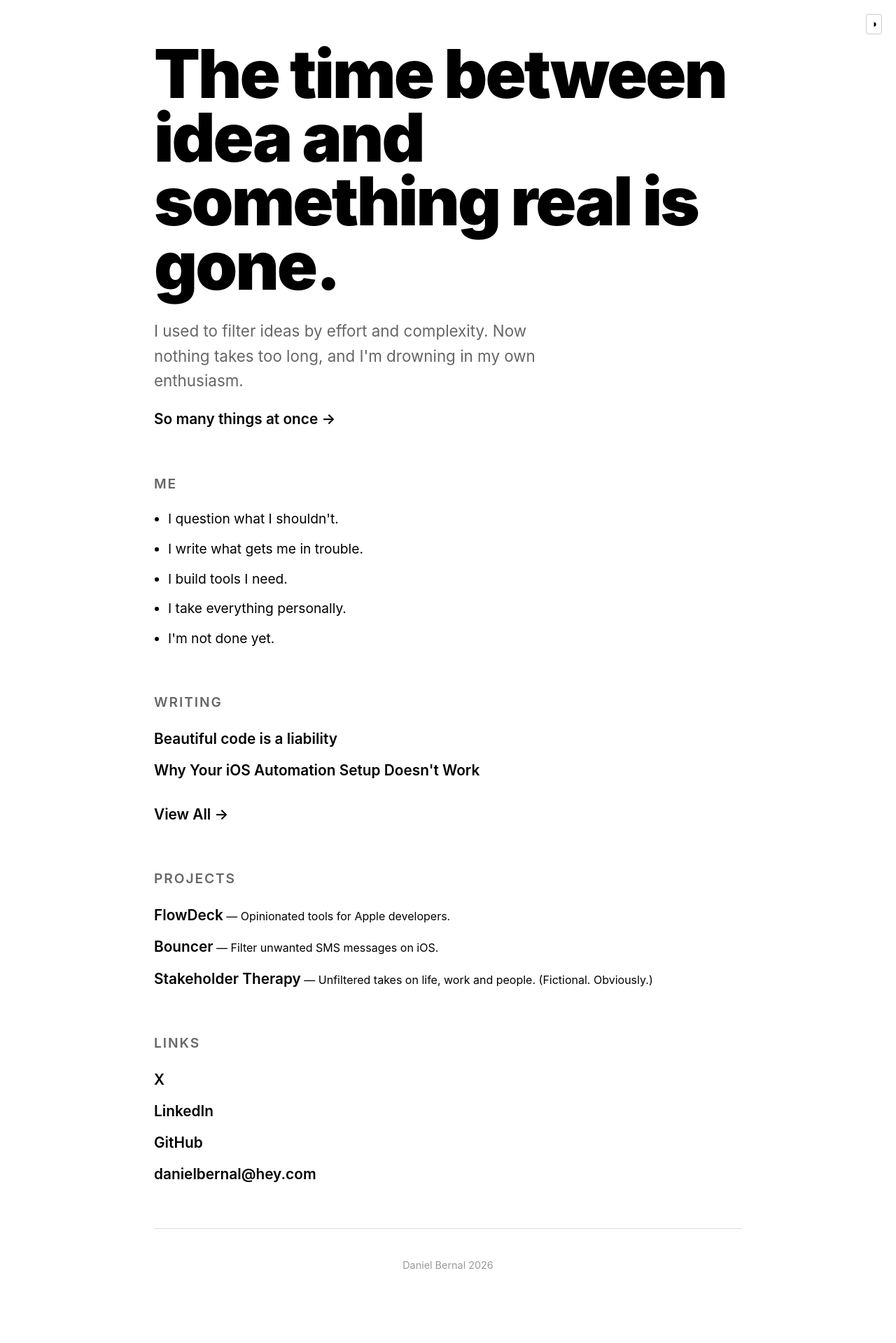
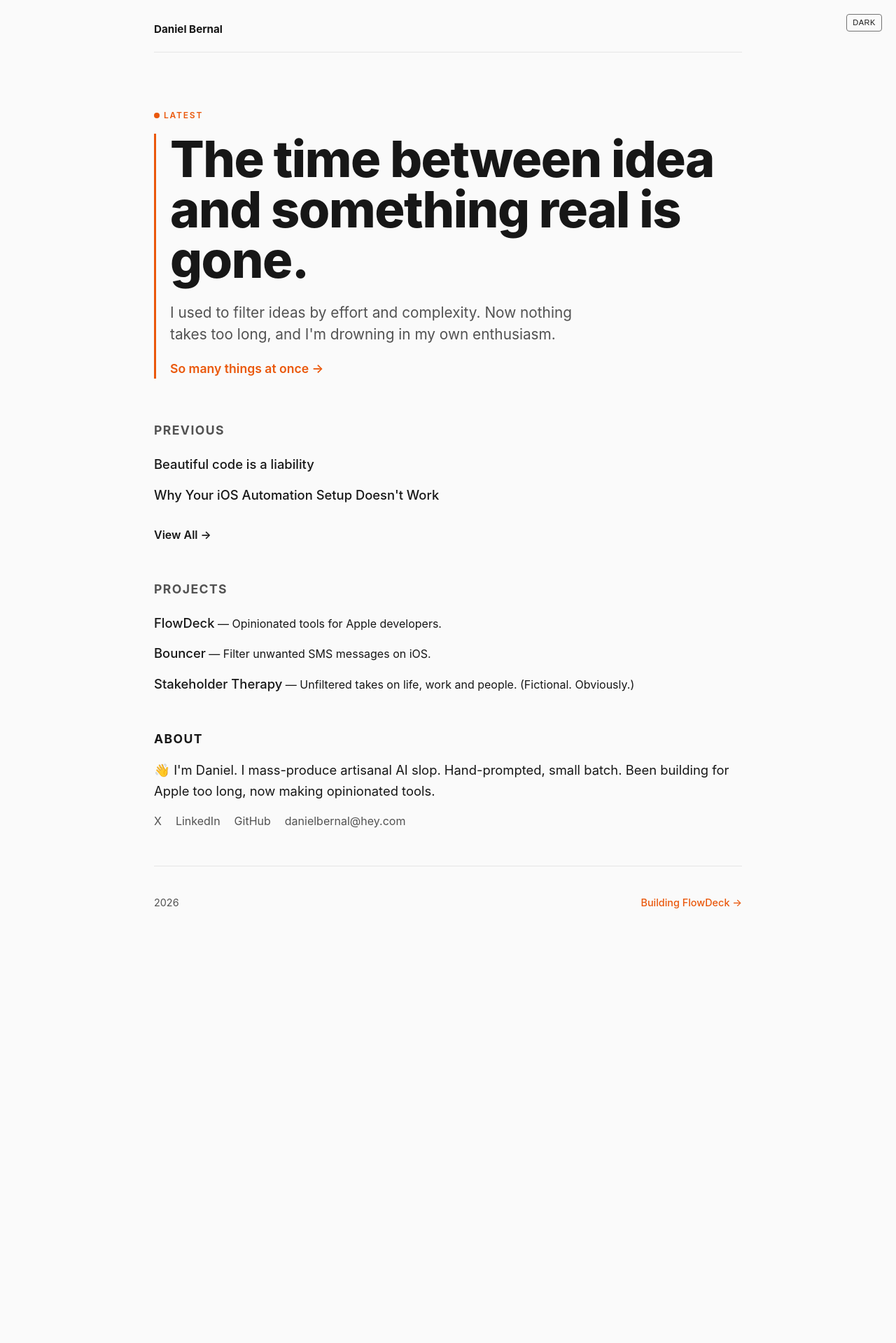
Before and after one commit to afterxleep/danielbernal.co, a Jekyll site: the page built from index.html, in a window 1280 px wide. Shown: the whole page at 70% size. Built offline with Jekyll 4.4.1, drawn with Linux system fonts in a browser that asks for light colours; after the commit the page ends 1401 px from its top, so only the background shows below that.

Commit message:
Redesign site with warm amber accent and cleaner layout
- New color palette: softer dark (#0a0a0a) with amber accent (#f97316)
- CSS variables for consistent theming
- Persistent navigation header on all pages
- Replaced Me/Links sections with About section (bio + social links)
- LATEST/PREVIOUS section labels
- Post pages: accent border on titles, "All posts" link
- Archive page: larger title, accent month headers
- Simplified footer with FlowDeck link
- Theme toggle respects system preference with user override

```diff
--- a/_layouts/default.html
+++ b/_layouts/default.html
@@ -9,6 +9,28 @@
   {% seo %}
 
   <style>
+    :root {
+      --bg: #0a0a0a;
+      --text: #f5f5f5;
+      --text-muted: #737373;
+      --text-subtle: #525252;
+      --accent: #f97316;
+      --accent-hover: #fb923c;
+      --border: #262626;
+      --code-bg: #171717;
+    }
+
+    .light-theme {
+      --bg: #fafafa;
+      --text: #171717;
+      --text-muted: #525252;
+      --text-subtle: #737373;
+      --accent: #ea580c;
+      --accent-hover: #f97316;
+      --border: #e5e5e5;
+      --code-bg: #f5f5f5;
+    }
+
     * {
       margin: 0;
       padding: 0;
@@ -17,30 +39,33 @@
 
     body {
       font-family: -apple-system, BlinkMacSystemFont, 'Segoe UI', 'Roboto', 'Helvetica Neue', Arial, sans-serif;
-      background: #000;
-      color: #fff;
+      background: var(--bg);
+      color: var(--text);
       line-height: 1.6;
       overflow-x: hidden;
       transition: background-color 0.3s ease, color 0.3s ease;
     }
 
-    /* Light theme */
+    /* Light theme overrides */
     body.light-theme {
-      background: #fff;
-      color: #000;
+      background: var(--bg);
+      color: var(--text);
     }
 
     body.light-theme footer h1 a,
     body.light-theme .statement h1,
-    body.light-theme .statement a,
     body.light-theme .post-list a,
     body.light-theme .view-all-link,
     body.light-theme .archive-list a,
     body.light-theme .post h1,
     body.light-theme .post-content h2,
-    body.light-theme .post-content h3,
+    body.light-theme .post-content h3 {
+      color: var(--text);
+    }
+
+    body.light-theme .statement a,
     body.light-theme .post-content a {
-      color: #000;
+      color: var(--accent);
     }
 
     body.light-theme footer p,
@@ -48,20 +73,20 @@
     body.light-theme .recent-posts h2,
     body.light-theme .most-read h2,
     body.light-theme .archive-month {
-      color: #666;
+      color: var(--text-muted);
     }
 
     body.light-theme .post-date,
     body.light-theme .archive-list .date {
-      color: #999;
+      color: var(--text-subtle);
     }
 
     body.light-theme .post-content {
-      color: #333;
+      color: var(--text-muted);
     }
 
     body.light-theme .post-content a {
-      border-bottom-color: #999;
+      border-bottom-color: var(--accent);
     }
 
     body.light-theme .post-content a:hover,
@@ -70,25 +95,26 @@
     body.light-theme .post-list a:hover,
     body.light-theme .view-all-link:hover,
     body.light-theme .archive-list a:hover {
-      border-bottom-color: #000;
+      color: var(--accent-hover);
+      border-bottom-color: var(--accent-hover);
     }
 
     body.light-theme .post-content blockquote {
-      border-left-color: #999;
-      color: #666;
+      border-left-color: var(--accent);
+      color: var(--text-muted);
     }
 
     body.light-theme .post-content code {
-      background: #f5f5f5;
+      background: var(--code-bg);
     }
 
     body.light-theme .post-content pre {
-      background: #f5f5f5;
+      background: var(--code-bg);
     }
 
     body.light-theme footer {
-      border-top-color: #ddd;
-      color: #999;
+      border-top-color: var(--border);
+      color: var(--text-subtle);
     }
 
     /* Theme toggle button */
@@ -97,28 +123,31 @@
       top: 20px;
       right: 20px;
       background: transparent;
-      border: 1px solid #666;
-      color: #fff;
-      padding: 6px;
+      border: 1px solid var(--text-subtle);
+      color: var(--text);
+      padding: 6px 8px;
       cursor: pointer;
-      font-size: 11pt;
-      transition: all 0.3s ease;
+      font-size: 11px;
+      font-weight: 500;
+      letter-spacing: 0.05em;
+      text-transform: uppercase;
+      transition: all 0.2s ease;
       z-index: 1000;
-      filter: grayscale(100%);
       display: flex;
       align-items: center;
       justify-content: center;
       line-height: 1;
-      border-radius: 3px;
+      border-radius: 4px;
     }
 
     body.light-theme .theme-toggle {
-      color: #000;
-      border-color: #ccc;
+      color: var(--text);
+      border-color: var(--text-subtle);
     }
 
     .theme-toggle:hover {
-      opacity: 0.7;
+      border-color: var(--accent);
+      color: var(--accent);
     }
 
     @media (max-width: 768px) {
@@ -136,26 +165,49 @@
     }
 
     .site-nav {
+      display: flex;
+      justify-content: space-between;
+      align-items: center;
       font-size: 0.95rem;
       margin-bottom: 40px;
-      color: #666;
+      padding-bottom: 20px;
+      border-bottom: 1px solid var(--border);
     }
 
-    .site-nav a {
-      color: #fff;
-      text-decoration: none;
-      font-weight: 600;
-      border-bottom: 1px solid #fff;
-      transition: all 0.2s;
+    .site-nav-left {
+      display: flex;
+      align-items: center;
+      gap: 8px;
     }
 
-    body.light-theme .site-nav a {
-      color: #000;
-      border-bottom-color: #000;
+    .site-nav-left a {
+      color: var(--text);
+      text-decoration: none;
+      font-weight: 700;
+      transition: color 0.2s;
     }
 
-    .site-nav a:hover {
-      opacity: 0.6;
+    .site-nav-left a:hover {
+      color: var(--accent);
+    }
+
+    .site-nav-right a {
+      color: var(--text-muted);
+      text-decoration: none;
+      font-weight: 500;
+      transition: color 0.2s;
+    }
+
+    .site-nav-right a:hover {
+      color: var(--accent);
+    }
+
+    body.light-theme .site-nav-left a {
+      color: var(--text);
+    }
+
+    body.light-theme .site-nav-right a {
+      color: var(--text-muted);
     }
 
     .container {
@@ -187,12 +239,35 @@
 
     /* Add top spacing on home page only */
     body.layout-default .manifesto {
-      margin-top: 60px;
+      margin-top: 40px;
+    }
+
+    .latest-label {
+      font-size: 0.75rem;
+      font-weight: 600;
+      text-transform: uppercase;
+      letter-spacing: 0.15em;
+      color: var(--accent);
+      margin-bottom: 16px;
+      display: flex;
+      align-items: center;
+      gap: 6px;
+    }
+
+    .latest-label::before {
+      content: '';
+      display: inline-block;
+      width: 8px;
+      height: 8px;
+      background: var(--accent);
+      border-radius: 50%;
     }
 
     .statement {
       opacity: 0;
-      animation: fadeIn 1s ease-in forwards;
+      animation: fadeIn 0.8s ease-out forwards;
+      padding-left: 20px;
+      border-left: 3px solid var(--accent);
     }
 
     @keyframes fadeIn {
@@ -200,48 +275,49 @@
     }
 
     .statement h1 {
-      font-size: clamp(2.5rem, 8vw, 6rem);
-      font-weight: 900;
-      letter-spacing: -0.03em;
-      line-height: 0.95;
-      margin-bottom: 30px;
-      color: #fff;
+      font-size: clamp(2.2rem, 7vw, 4.5rem);
+      font-weight: 800;
+      letter-spacing: -0.02em;
+      line-height: 1;
+      margin-bottom: 24px;
+      color: var(--text);
     }
 
     .statement p {
-      font-size: clamp(1.1rem, 2vw, 1.4rem);
-      color: #999;
+      font-size: clamp(1.1rem, 2vw, 1.3rem);
+      color: var(--text-muted);
       max-width: 600px;
       margin-bottom: 20px;
+      line-height: 1.5;
     }
 
     .statement a {
-      color: #fff;
+      color: var(--accent);
       text-decoration: none;
-      font-size: 1.3rem;
+      font-size: 1.1rem;
       font-weight: 600;
       border-bottom: 2px solid transparent;
-      transition: border-color 0.2s;
+      transition: all 0.2s;
     }
 
     .statement a:hover {
-      border-bottom-color: #fff;
+      border-bottom-color: var(--accent);
     }
 
     /* Sections */
     .recent-posts,
     .most-read {
-      margin-bottom: 60px;
+      margin-bottom: 50px;
     }
 
     .recent-posts h2,
     .most-read h2 {
-      font-size: 1.2rem;
-      font-weight: 600;
+      font-size: 1.1rem;
+      font-weight: 700;
       margin-bottom: 20px;
-      color: #666;
+      color: var(--text);
       text-transform: uppercase;
-      letter-spacing: 0.1em;
+      letter-spacing: 0.08em;
     }
 
     .post-list {
@@ -249,63 +325,107 @@
     }
 
     .post-list li {
-      margin-bottom: 12px;
+      margin-bottom: 14px;
     }
 
     .post-list a {
-      color: #fff;
+      color: var(--text);
       text-decoration: none;
-      font-size: 1.3rem;
-      font-weight: 600;
-      border-bottom: 2px solid transparent;
-      transition: border-color 0.2s;
+      font-size: 1.15rem;
+      font-weight: 500;
+      transition: color 0.2s;
     }
 
     .post-list a:hover {
-      border-bottom-color: #fff;
+      color: var(--accent);
+    }
+
+    .post-list li span {
+      color: var(--text-muted);
+      font-weight: 400;
+    }
+
+    /* About section */
+    .about-section {
+      margin-bottom: 50px;
+    }
+
+    .about-section h2 {
+      font-size: 1.1rem;
+      font-weight: 700;
+      margin-bottom: 16px;
+      color: var(--text);
+      text-transform: uppercase;
+      letter-spacing: 0.08em;
+    }
+
+    .about-bio {
+      font-size: 1.15rem;
+      font-weight: 400;
+      line-height: 1.6;
+      color: var(--text);
+      margin-bottom: 16px;
+    }
+
+    .about-links {
+      display: flex;
+      flex-wrap: wrap;
+      gap: 20px;
+    }
+
+    .about-links a {
+      color: var(--text-muted);
+      text-decoration: none;
+      font-size: 1rem;
+      transition: color 0.2s;
+    }
+
+    .about-links a:hover {
+      color: var(--accent);
     }
 
     /* View All */
     .view-all {
-      margin-top: -30px;
-      margin-bottom: 60px;
+      margin-top: -20px;
+      margin-bottom: 50px;
     }
 
     .view-all-link {
-      color: #fff;
+      color: var(--accent);
       text-decoration: none;
-      font-size: 1.3rem;
+      font-size: 1rem;
       font-weight: 600;
-      border-bottom: 2px solid transparent;
-      transition: border-color 0.2s;
+      transition: opacity 0.2s;
     }
 
     .view-all-link:hover {
-      border-bottom-color: #fff;
+      opacity: 0.8;
     }
 
     /* Archive Page */
     .archive h1 {
-      font-size: clamp(2.5rem, 8vw, 6rem);
-      font-weight: 900;
-      letter-spacing: -0.03em;
-      line-height: 0.95;
-      margin-bottom: 60px;
-      color: #fff;
+      font-size: clamp(2.5rem, 8vw, 5rem);
+      font-weight: 800;
+      letter-spacing: -0.02em;
+      line-height: 1;
+      margin-bottom: 50px;
+      color: var(--text);
+      border-left: 4px solid var(--accent);
+      padding-left: 24px;
     }
 
     body.light-theme .archive h1 {
-      color: #000;
+      color: var(--text);
     }
 
     .archive-month {
-      color: #666;
-      font-size: 0.9rem;
-      font-weight: 400;
+      color: var(--accent);
+      font-size: 0.85rem;
+      font-weight: 700;
       text-transform: uppercase;
       letter-spacing: 0.1em;
       margin-top: 40px;
-      margin-bottom: 20px;
+      margin-bottom: 16px;
     }
 
     .archive h2:first-of-type {
@@ -318,20 +438,19 @@
     }
 
     .archive-list li {
-      margin-bottom: 12px;
+      margin-bottom: 14px;
     }
 
     .archive-list a {
-      color: #fff;
+      color: var(--text);
       text-decoration: none;
-      font-size: 1.3rem;
-      font-weight: 600;
-      border-bottom: 2px solid transparent;
-      transition: border-color 0.2s;
+      font-size: 1.15rem;
+      font-weight: 500;
+      transition: color 0.2s;
     }
 
     .archive-list a:hover {
-      border-bottom-color: #fff;
+      color: var(--accent);
     }
 
     /* Post Page */
@@ -340,25 +459,29 @@
     }
 
     .post h1 {
-      font-size: clamp(2.5rem, 6vw, 4rem);
-      font-weight: 900;
+      font-size: clamp(2.2rem, 6vw, 3.5rem);
+      font-weight: 800;
       letter-spacing: -0.02em;
       line-height: 1.1;
-      margin-bottom: 10px;
-      color: #fff;
+      margin-bottom: 12px;
+      color: var(--text);
+      border-left: 4px solid var(--accent);
+      padding-left: 20px;
     }
 
     .post-date {
-      color: #666;
-      font-size: 0.9rem;
+      color: var(--accent);
+      font-size: 0.85rem;
+      font-weight: 600;
       margin-bottom: 40px;
       display: block;
+      padding-left: 24px;
     }
 
     .post-content {
-      font-size: 1.2rem;
-      line-height: 1.8;
-      color: #ddd;
+      font-size: 1.15rem;
+      line-height: 1.75;
+      color: var(--text);
     }
 
     .post-content img {
@@ -369,66 +492,66 @@
     }
 
     .post-content p {
-      margin-bottom: 25px;
+      margin-bottom: 24px;
     }
 
     .post-content h2 {
-      font-size: 2rem;
+      font-size: 1.75rem;
       font-weight: 700;
-      margin: 50px 0 25px;
-      color: #fff;
+      margin: 48px 0 20px;
+      color: var(--text);
     }
 
     .post-content h3 {
-      font-size: 1.5rem;
+      font-size: 1.35rem;
       font-weight: 600;
-      margin: 40px 0 20px;
-      color: #fff;
+      margin: 36px 0 16px;
+      color: var(--text);
     }
 
     .post-content a {
-      color: #fff;
-      border-bottom: 1px solid #666;
+      color: var(--accent);
+      border-bottom: 1px solid transparent;
       text-decoration: none;
       transition: border-color 0.2s;
     }
 
     .post-content a:hover {
-      border-bottom-color: #fff;
+      border-bottom-color: var(--accent);
     }
 
     .post-content ul,
     .post-content ol {
-      margin-bottom: 25px;
-      padding-left: 30px;
+      margin-bottom: 24px;
+      padding-left: 28px;
     }
 
     .post-content li {
-      margin-bottom: 10px;
+      margin-bottom: 8px;
     }
 
     .post-content blockquote {
-      border-left: 3px solid #666;
+      border-left: 3px solid var(--accent);
       padding-left: 20px;
-      margin: 30px 0;
-      color: #999;
+      margin: 32px 0;
+      color: var(--text-muted);
       font-style: italic;
     }
 
     .post-content code {
-      background: #111;
+      background: var(--code-bg);
       padding: 2px 6px;
-      border-radius: 3px;
-      font-family: 'Courier New', monospace;
-      font-size: 0.9em;
+      border-radius: 4px;
+      font-family: 'SF Mono', 'Consolas', 'Monaco', monospace;
+      font-size: 0.88em;
     }
 
     .post-content pre {
-      background: #111;
+      background: var(--code-bg);
       padding: 20px;
       border-radius: 8px;
       overflow-x: auto;
-      margin: 30px 0;
+      margin: 32px 0;
     }
 
     .post-content pre code {
@@ -438,47 +561,51 @@
 
     /* Post Footer Navigation */
     .post-footer {
-      margin-top: 80px;
-      padding-top: 60px;
-      border-top: 1px solid #333;
-      font-size: 0.95rem;
-      color: #666;
-    }
-
-    body.light-theme .post-footer {
-      border-top-color: #ddd;
+      margin-top: 60px;
+      margin-bottom: 40px;
     }
 
     .post-footer a {
-      color: #fff;
+      color: var(--accent);
       text-decoration: none;
+      font-size: 1.1rem;
       font-weight: 600;
-      border-bottom: 1px solid #fff;
-      transition: all 0.2s;
-    }
-
-    body.light-theme .post-footer a {
-      color: #000;
-      border-bottom-color: #000;
+      transition: opacity 0.2s;
     }
 
     .post-footer a:hover {
-      opacity: 0.6;
+      opacity: 0.7;
     }
 
     /* Footer */
     footer {
       margin-top: auto;
       padding: 40px 0;
-      text-align: center;
-      border-top: 1px solid #222;
-      color: #666;
+      border-top: 1px solid var(--border);
+      color: var(--text-muted);
       font-size: 0.9rem;
     }
 
+    .footer-content {
+      display: flex;
+      justify-content: space-between;
+      align-items: center;
+    }
+
+    .footer-right a {
+      color: var(--accent);
+      text-decoration: none;
+      font-weight: 500;
+      transition: opacity 0.2s;
+    }
+
+    .footer-right a:hover {
+      opacity: 0.8;
+    }
+
     body.light-theme footer {
-      border-top-color: #ddd;
-      color: #999;
+      border-top-color: var(--border);
+      color: var(--text-muted);
     }
 
     /* Responsive */
@@ -488,7 +615,8 @@
       }
 
       .site-nav {
-        margin-bottom: 30px;
+        margin-bottom: 24px;
+        padding-bottom: 16px;
       }
 
       .container {
@@ -499,6 +627,17 @@
         margin-bottom: 40px;
       }
 
+      body.layout-default .manifesto {
+        margin-top: 24px;
+      }
+
+      .statement {
+        padding-left: 16px;
+      }
+
+      .me-statement {
+        font-size: 1.15rem;
+      }
 
       .archive-list li {
         flex-direction: column;
@@ -508,6 +647,7 @@
       .archive-list .date {
         min-width: auto;
       }
+
     }
   </style>
   {% feed_meta %}
@@ -521,15 +661,15 @@
   </script>
 </head>
 <body class="layout-{{ page.layout }}">
-  <button class="theme-toggle" onclick="toggleTheme()">○</button>
+  <button class="theme-toggle" onclick="toggleTheme()">Dark</button>
 
-  {% unless page.url == "/" %}
   <header class="site-header">
     <nav class="site-nav">
-      <a href="/">← danielbernal.co</a>{% if page.layout == 'post' %} | <a href="/writing/">Writing</a>{% endif %}
+      <div class="site-nav-left">
+        <a href="/">Daniel Bernal</a>
+      </div>
     </nav>
   </header>
-  {% endunless %}
 
   <div class="container">
     <main>
@@ -537,7 +677,14 @@
     </main>
 
     <footer>
-      Daniel Bernal <span id="footer-year"></span>
+      <div class="footer-content">
+        <div class="footer-left">
+          <span><span id="footer-year"></span></span>
+        </div>
+        <div class="footer-right">
+          <a href="https://flowdeck.studio" target="_blank">Building FlowDeck →</a>
+        </div>
+      </div>
     </footer>
   </div>
   <script>
@@ -553,10 +700,10 @@
 
       if (theme === 'light') {
         body.classList.add('light-theme');
-        button.textContent = '◑';
+        button.textContent = 'Dark';
       } else {
         body.classList.remove('light-theme');
-        button.textContent = '○';
+        button.textContent = 'Light';
       }
     }
 
--- a/_layouts/post.html
+++ b/_layouts/post.html
@@ -40,4 +40,8 @@ layout: default
   </script>
 
   <meta itemprop="author" content="Daniel Bernal">
+
+  <div class="post-footer">
+    <a href="/writing/">← All posts</a>
+  </div>
 </article>
--- a/index.html
+++ b/index.html
@@ -4,22 +4,12 @@ title: Home
 ---
 
 <section class="manifesto">
+  <div class="latest-label">Latest</div>
   <div class="statement" id="statement"></div>
 </section>
 
 <section class="recent-posts">
-  <h2>Me</h2>
-  <ul class="post-list" style="list-style: disc; padding-left: 20px;">
-    <li style="font-size: 1.2rem; font-weight: 400;">I question what I shouldn't.</li>
-    <li style="font-size: 1.2rem; font-weight: 400;">I write what gets me in trouble.</li>
-    <li style="font-size: 1.2rem; font-weight: 400;">I build tools I need.</li>
-    <li style="font-size: 1.2rem; font-weight: 400;">I take everything personally.</li>
-    <li style="font-size: 1.2rem; font-weight: 400;">I'm not done yet.</li>
-  </ul>
-</section>
-
-<section class="recent-posts">
-  <h2>Writing</h2>
+  <h2>Previous</h2>
   <ul class="post-list">
     {% for post in site.posts offset:1 limit:5 %}
       <li><a href="{{ post.url }}">{{ post.title }}</a></li>
@@ -40,14 +30,15 @@ title: Home
   </ul>
 </section>
 
-<section class="recent-posts">
-  <h2>Links</h2>
-  <ul class="post-list">
-    <li><a href="https://www.x.com/afterxleep" target="_blank">X</a></li>
-    <li><a href="https://www.linkedin.com/in/danielbernalm/" target="_blank">LinkedIn</a></li>
-    <li><a href="https://github.com/afterxleep" target="_blank">GitHub</a></li>
-    <li><a href="mailto:danielbernal@hey.com">danielbernal@hey.com</a></li>
-  </ul>
+<section class="about-section">
+  <h2>About</h2>
+  <p class="about-bio">👋 I'm Daniel. I mass-produce artisanal AI slop. Hand-prompted, small batch. Been building for Apple too long, now making opinionated tools.</p>
+  <div class="about-links">
+    <a href="https://x.com/afterxleep" target="_blank">X</a>
+    <a href="https://www.linkedin.com/in/danielbernalm/" target="_blank">LinkedIn</a>
+    <a href="https://github.com/afterxleep" target="_blank">GitHub</a>
+    <a href="mailto:danielbernal@hey.com">danielbernal@hey.com</a>
+  </div>
 </section>
 
 <script>
```
